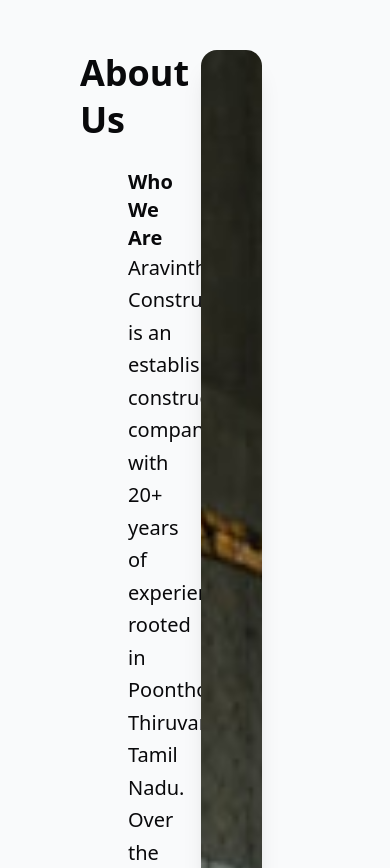
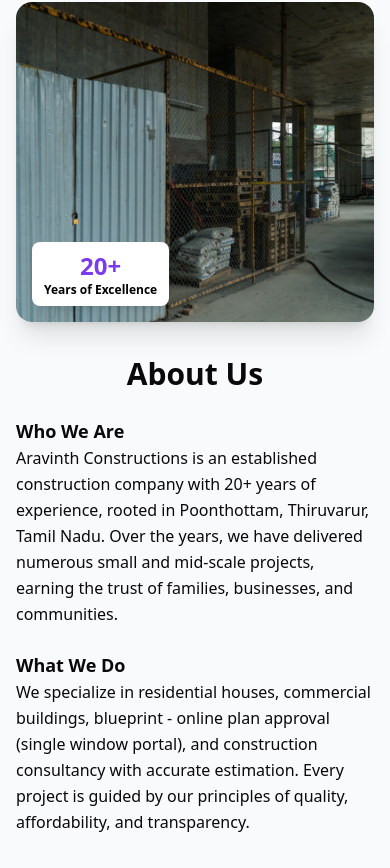
Before and after one commit to AkshaySingh2005/Aravinth-Constructions, a React (Vite) app: page / in a window 390 px wide. Shown: the part 1036-1904 px from the top of the page. Built offline with nearby package versions, Linux system fonts and the light colour scheme.

Commit message:
responsive aboutus done

```diff
--- a/src/home/about_us.tsx
+++ b/src/home/about_us.tsx
@@ -2,37 +2,43 @@
 
 const AboutUS = () => {
   return (
-    <div className="grid grid-cols-2 gap-3 py-24 items-start ">
-      <div>
-        <div className="text-4xl font-bold font-sans leading-[1.3] flex justify-center pr-12">
+    <div className="grid grid-cols-1 md:grid-cols-2 gap-8 md:gap-3 py-12 md:py-18 items-start">
+      {/* Content Section */}
+      <div className="order-2 md:order-1">
+        <div className="text-3xl md:text-4xl font-bold font-sans leading-[1.3] text-center md:flex md:justify-center md:pr-12 md:pb-2">
           About Us
         </div>
-        <div className="text-xl font-bold font-sans pt-6">Who We Are</div>
-        <p className="leading-relaxed text-xl">
+
+        <div className="text-lg md:text-2xl font-bold font-sans pt-6 md:pb-2">Who We Are</div>
+        <p className="leading-relaxed text-base md:text-xl">
           Aravinth Constructions is an established construction company with 20+
           years of experience, rooted in Poonthottam, Thiruvarur, Tamil Nadu.
           Over the years, we have delivered numerous small and mid-scale
           projects, earning the trust of families, businesses, and communities.
         </p>
-        <div className="text-xl font-bold font-sans pt-6">What We Do</div>
-        <p className="leading-relaxed text-xl">
+
+        <div className="text-lg md:text-2xl font-bold font-sans pt-6 md:pb-2">What We Do</div>
+        <p className="leading-relaxed text-base md:text-xl">
           We specialize in residential houses, commercial buildings, blueprint -
-          online plan approval (single-window portal) , and construction
+          online plan approval (single window portal), and construction
           consultancy with accurate estimation. Every project is guided by our
           principles of quality, affordability, and transparency.
         </p>
       </div>
 
-      <div className="relative w-full h-full">
+      {/* Image Section */}
+      <div className="order-1 md:order-2 relative h-80 md:h-full">
         <img
           src={heroImages.hero_image_2}
-          alt="Hero Image"
+          alt="About Us - Construction Excellence"
           className="rounded-2xl object-cover w-full h-full shadow-xl hover:shadow-2xl transition-all duration-300 transform hover:scale-105"
         />
-        <div className="absolute bottom-4 left-4 bg-white rounded-lg px-4 py-2 shadow-lg">
+
+        {/* Experience Badge */}
+        <div className="absolute bottom-4 left-4 bg-white rounded-lg px-3 py-2 md:px-4 md:py-2 shadow-lg">
           <div className="text-[#7C3AED] font-bold text-center">
-            <div className="text-3xl">15+</div>
-            <div className="text-sm text-black">Years of Excellence</div>
+            <div className="text-2xl md:text-3xl">20+</div>
+            <div className="text-xs md:text-sm text-black">Years of Excellence</div>
           </div>
         </div>
       </div>
--- a/src/home/homepage.tsx
+++ b/src/home/homepage.tsx
@@ -17,7 +17,7 @@
       <div id="home" className="px-4 sm:px-8 md:px-16 lg:px-32">
         <Hero />
       </div>
-      <div id="about" className="px-32 bg-[#f9fafb]">
+      <div id="about" className="px-4 sm:px-8 md:px-16 lg:px-32 bg-[#f9fafb]">
         <AboutUS />
       </div>
       <div className="px-32">
```
